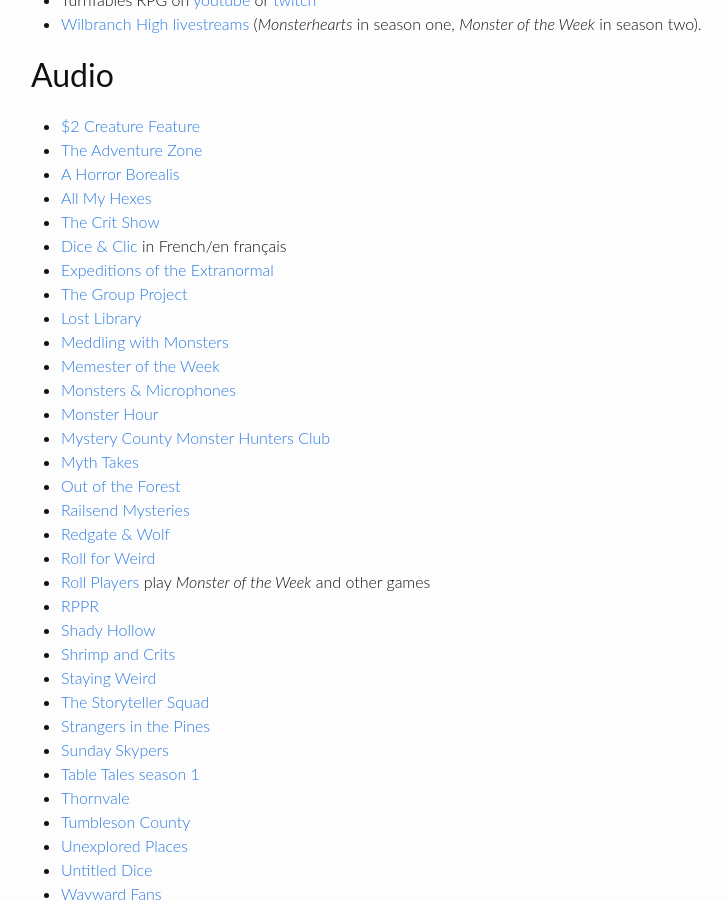
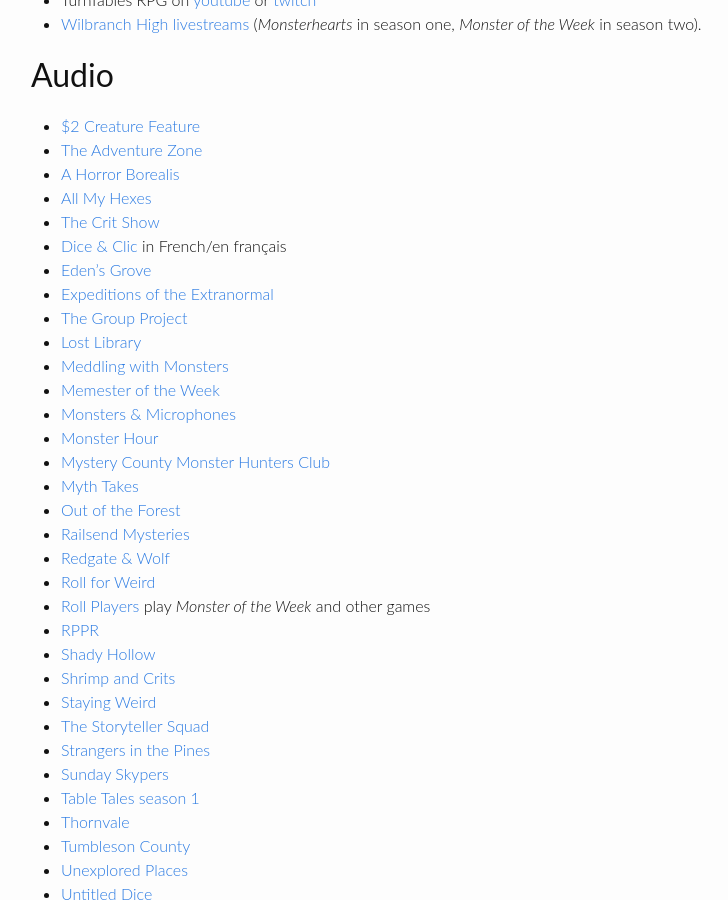
Before and after one commit to michael-sands/generic_games_site, a Jekyll site: the page built from motw_actual_plays.md, in a window 1280 px wide and 900 px high, scrolled down 716 px. Shown: the whole window, without its empty margins (239-967 px from the left). Built offline with Jekyll 4.4.1, drawn with Linux system fonts in a browser that asks for light colours.

Commit message:
add new podcast

```diff
--- a/motw_actual_plays.md
+++ b/motw_actual_plays.md
@@ -38,6 +38,7 @@
 * [All My Hexes](https://allmyhexes.simplecast.com/)
 * [The Crit Show](https://thecritshowpodcast.com/)
 * [Dice & Clic](https://diceandclic.fr/series/monster-of-the-week/) in French/en français
+* [Eden's Grove](https://open.spotify.com/episode/25fhwBimjNsn8WBQJzYeD8)
 * [Expeditions of the Extranormal](https://theumbraltheater.podbean.com/)
 * [The Group Project](https://thegroupproject.com/)
 * [Lost Library](https://itunes.apple.com/us/podcast/the-lost-library/id1358744382)
```
